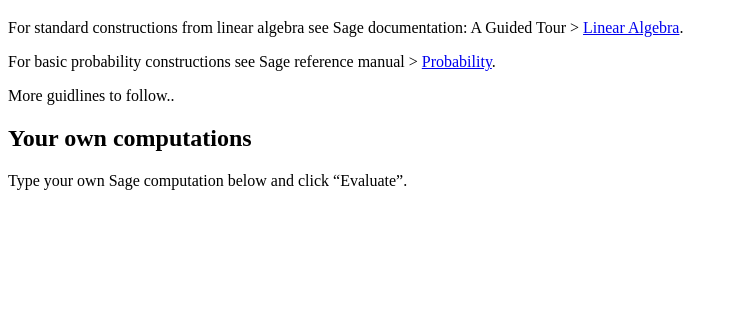
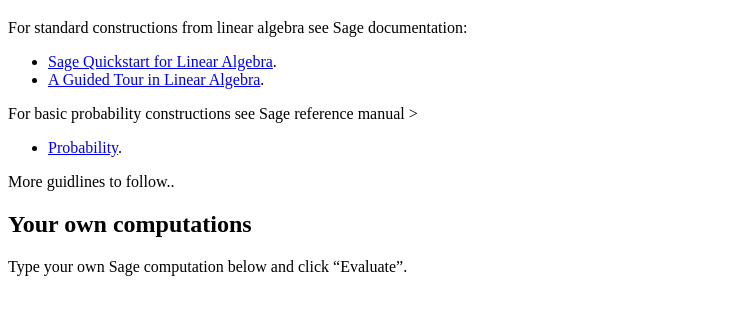
Before and after one commit to georg271828/LAP, a plain HTML site: page index.html in a window 1280 px wide. Shown: the part 159-474 px from the top of the page, without its empty margins (0-734 px from the left). Drawn offline with Linux system fonts and the light colour scheme; a script that the page names is missing.

Commit message:
Update index.html

```diff
--- a/index.html
+++ b/index.html
@@ -20,9 +20,16 @@
       <p>This page is under development..</p>
       <h1>Working in Sage</h1>
 
-      <p>For standard constructions from linear algebra see Sage documentation: A Guided Tour > <a href="https://doc.sagemath.org/html/en/tutorial/tour_linalg.html">Linear Algebra</a>.</p>
+      <p>For standard constructions from linear algebra see Sage documentation:
+         <ul>
+            <li><a href="https://doc.sagemath.org/html/en/prep/Quickstarts/Linear-Algebra.html">Sage Quickstart for Linear Algebra</a>.</li>
+            <li><a href="https://doc.sagemath.org/html/en/tutorial/tour_linalg.html"> A Guided Tour in Linear Algebra</a>.</li>
+      </ul></p>
 
-      <p>For basic probability constructions see Sage reference manual > <a href="https://doc.sagemath.org/html/en/reference/probability/index.html#">Probability</a>.</p>
+      <p>For basic probability constructions see Sage reference manual >
+         <ul>
+            <li><a href="https://doc.sagemath.org/html/en/reference/probability/index.html#">Probability</a>.</li>
+      </ul></p>
 
       <p>More guidlines to follow.. </p>
 
```
